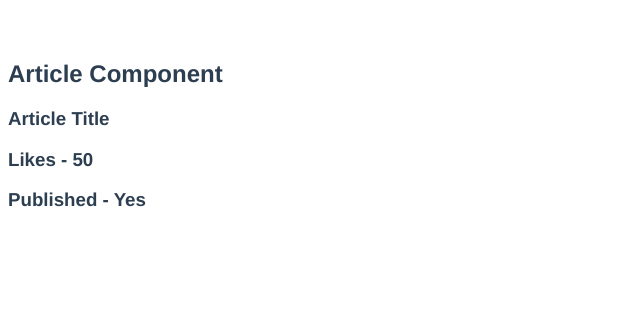
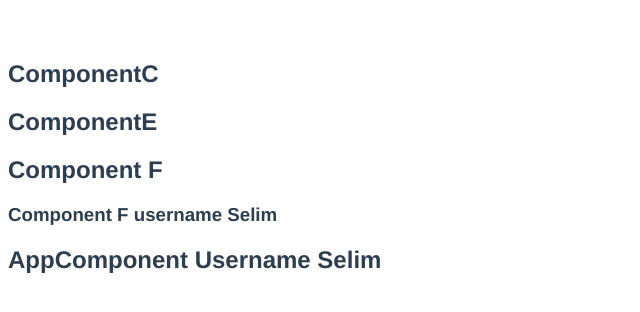
Before and after one commit to SelimReza1/vue-basic, a Vue app: page / in a window 1280 px wide. Shown: the top 312 px of the page, without its empty margins (0-640 px from the left). Built offline with nearby package versions, Linux system fonts and the light colour scheme.

Commit message:
provide and inject

```diff
--- a/src/App.vue
+++ b/src/App.vue
@@ -1,27 +1,28 @@
 <template>
-<!--<Greet name="Vaijan" heroName="Salman" />-->
-<!--<Greet name="3 Idiot" heroName="Amir"/>-->
-<!--<Greet name="Happy New Year" heroName="SRK" />-->
-<!--  <Greet :name="name" :heroName="heroName" />-->
-  <Article title="Article Title" :likes="50" :is-published="true" />
+<ComponentC />
+  <h2>AppComponent Username {{ name }}</h2>
 </template>
 
 <script>
 
-//import Greet from "./components/Greet";
-import Article from "./components/Article";
+
+import ComponentC from "./components/ComponentC";
 export default {
   name: 'App',
   components: {
-  //  Greet,
-    Article,
+    ComponentC
+
   },
   data(){
     return{
-      name: 'Dhoom 2',
-      heroName: 'Hrittik',
+    name: 'Selim'
     }
-  }
+  },
+  provide() {
+    return{
+      username: this.name
+    }
+      }
 }
 </script>
 
--- a/src/components/Article.vue
+++ b/src/components/Article.vue
@@ -1,8 +1,10 @@
 <template>
+  <div>
 <h2>Article Component</h2>
   <h3>{{ title }}</h3>
   <h3>Likes - {{ likes }}</h3>
   <h3>Published - {{isPublished ? 'Yes' : 'No'}}</h3>
+  </div>
 </template>
 
 <script>
--- /dev/null
+++ b/src/components/ComponentC.vue
@@ -0,0 +1,12 @@
+<template>
+  <h2>ComponentC</h2>
+  <ComponentE />
+</template>
+<script>
+import ComponentE from "./ComponentE";
+export default {
+  components: {ComponentE}
+}
+</script>
+
+<style scoped></style>
--- /dev/null
+++ b/src/components/ComponentE.vue
@@ -0,0 +1,12 @@
+<template>
+  <h2>ComponentE</h2>
+  <ComponentF />
+</template>
+<script>
+import ComponentF from "./ComponentF";
+export default {
+  components: {ComponentF}
+}
+</script>
+
+<style scoped></style>
--- /dev/null
+++ b/src/components/ComponentF.vue
@@ -0,0 +1,13 @@
+<template>
+<h2>Component F</h2>
+  <h3>Component F username {{ username }}</h3>
+</template>
+
+<script>
+export default {
+  name: 'ComponentF',
+  inject: ['username']
+}
+</script>
+
+<style scoped></style>
```
